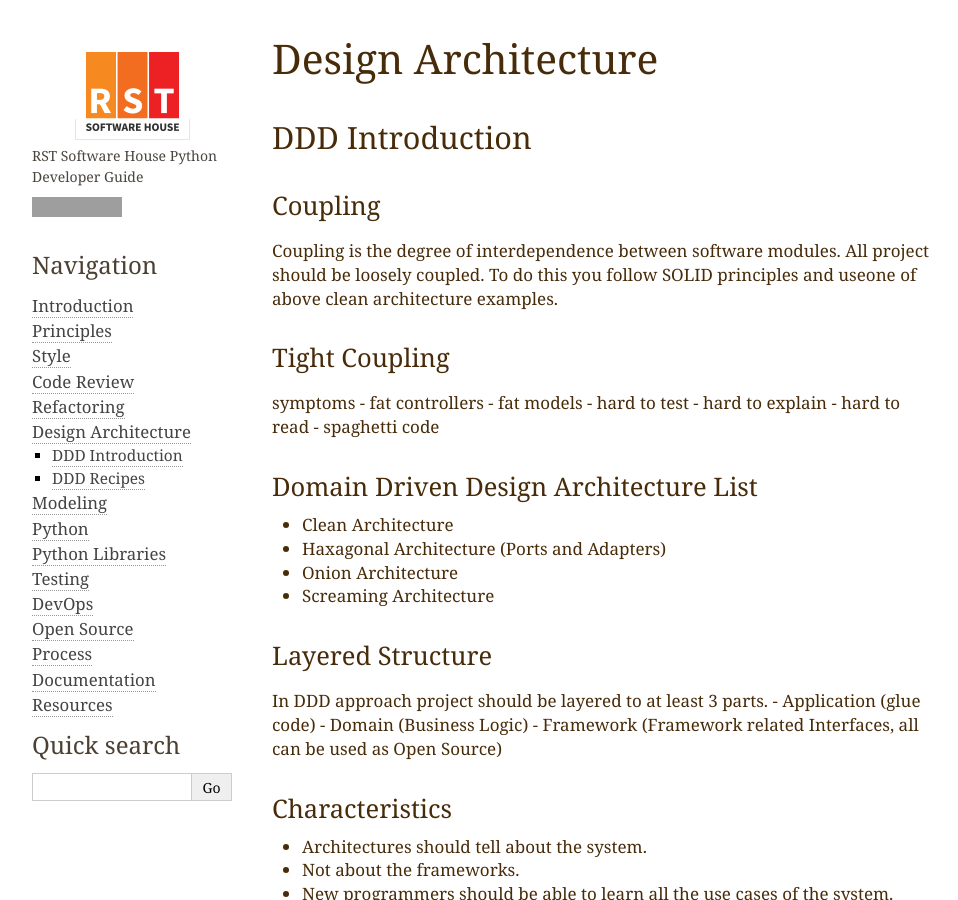
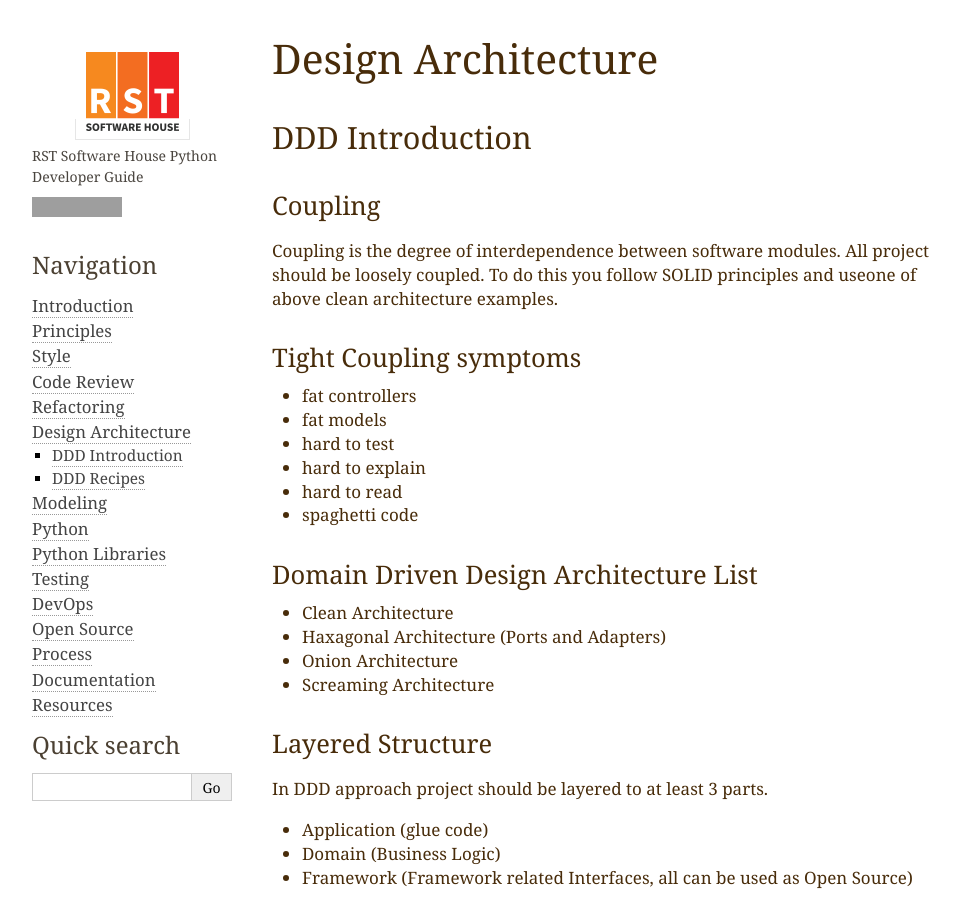
Before and after one commit to rstit/rst-developer-guide, a Sphinx documentation site: the page built from source/design-architecture.rst, in a window 1280 px wide and 900 px high. Shown: the whole window, without its empty margins (148-1106 px from the left). Built offline with Sphinx 7.4.7, drawn with Linux system fonts in a browser that asks for light colours; grey boxes are pictures that could not be loaded.

```diff
--- a/source/design-architecture.rst
+++ b/source/design-architecture.rst
@@ -10,9 +10,8 @@ Coupling
 Coupling is the degree of interdependence between software modules.
 All project should be loosely coupled. To do this you follow SOLID principles and useone of above clean architecture examples.
 
-Tight Coupling
+Tight Coupling symptoms
 ~~~~~~~~~~~~~~~~~~
-symptoms
 - fat controllers
 - fat models
 - hard to test
@@ -30,6 +29,8 @@ Domain Driven Design Architecture List
 Layered Structure
 ~~~~~~~~~~~~~~~~~~
 In DDD approach project should be layered to at least 3 parts.
+
+
 - Application (glue code)
 - Domain (Business Logic)
 - Framework (Framework related Interfaces, all can be used as Open Source)
```
